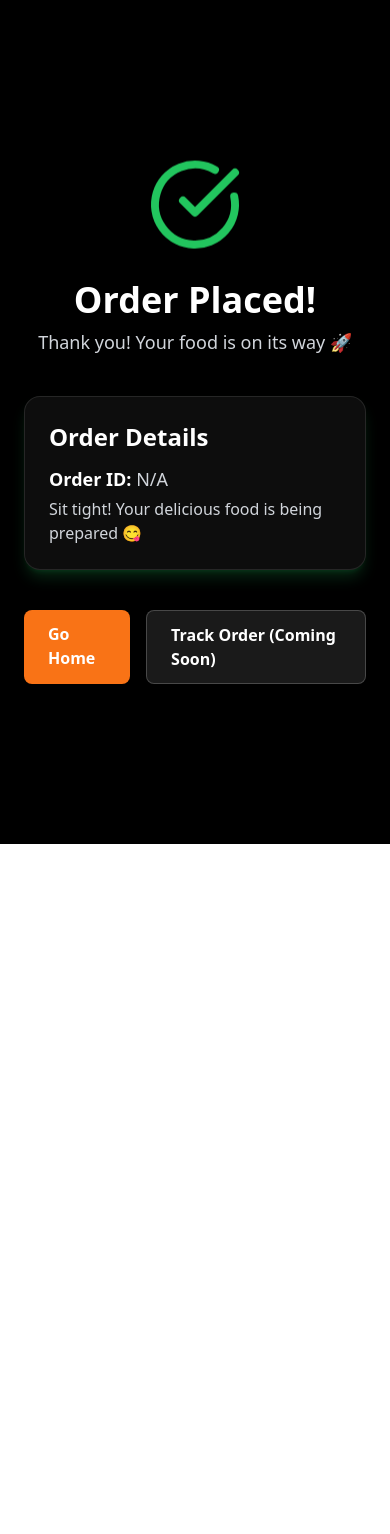
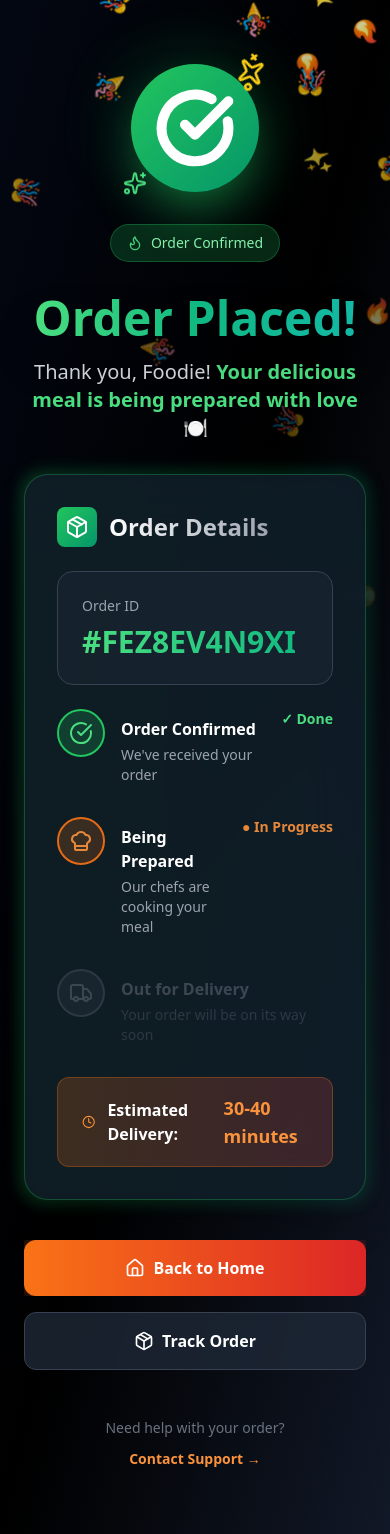
Before and after one commit to imranrkhan13/FoodExpress, a React (Vite) app in the folder frontend/: page /order-success in a window 390 px wide. Before the commit the page ends 844 px from the top, so only its background shows below. Built offline with nearby package versions, Linux system fonts and the light colour scheme.

Commit message:
Update OrderSuccessPage.tsx

```diff
--- a/frontend/src/pages/OrderSuccessPage.tsx
+++ b/frontend/src/pages/OrderSuccessPage.tsx
@@ -1,64 +1,236 @@
 import { useLocation, Link } from "react-router-dom";
-import { CheckCircle } from "lucide-react";
+import { CheckCircle, Home, Package, Clock, Sparkles, Flame, ChefHat, Truck } from "lucide-react";
 
 const OrderSuccessPage = () => {
   const location = useLocation();
-  const { orderId, name } = location.state || {};
+  const { orderId, name } = location.state || { orderId: "FE" + Math.random().toString(36).substr(2, 9).toUpperCase(), name: "Foodie" };
 
   return (
-    <div className="min-h-screen bg-black text-white flex flex-col items-center justify-center px-6">
+    <div className="min-h-screen bg-gradient-to-br from-gray-950 via-black to-gray-900 text-white relative overflow-hidden">
 
-      {/* Success Icon */}
-      <div className="flex flex-col items-center">
-        <CheckCircle className="w-24 h-24 text-green-500 animate-bounce" />
+      {/* Enhanced Background Effects */}
+      <div className="absolute inset-0 -z-10">
+        <div className="absolute inset-0 bg-[radial-gradient(ellipse_at_top,_var(--tw-gradient-stops))] from-green-900/30 via-transparent to-transparent"></div>
+        <div className="absolute inset-0 bg-[radial-gradient(ellipse_at_bottom,_var(--tw-gradient-stops))] from-orange-900/20 via-transparent to-transparent"></div>
 
-        <h1 className="text-4xl font-bold mt-6">Order Placed!</h1>
+        {/* Animated orbs */}
+        <div className="absolute top-1/4 left-1/4 w-96 h-96 bg-green-500/20 blur-[120px] animate-pulse rounded-full"></div>
+        <div className="absolute bottom-1/4 right-1/3 w-96 h-96 bg-orange-500/15 blur-[120px] animate-pulse delay-700 rounded-full"></div>
 
-        <p className="text-gray-300 mt-2 text-lg">
-          Thank you{name ? `, ${name}` : ""}! Your food is on its way 🚀
+        {/* Grid pattern */}
+        <div className="absolute inset-0 bg-[linear-gradient(rgba(255,255,255,.02)_1px,transparent_1px),linear-gradient(90deg,rgba(255,255,255,.02)_1px,transparent_1px)] bg-[size:100px_100px] [mask-image:radial-gradient(ellipse_at_center,transparent_20%,black)]"></div>
+      </div>
+
+      {/* Confetti effect */}
+      <div className="absolute inset-0 pointer-events-none overflow-hidden">
+        {[...Array(20)].map((_, i) => (
+          <div
+            key={i}
+            className="absolute animate-confetti"
+            style={{
+              left: `${Math.random() * 100}%`,
+              top: '-10%',
+              animationDelay: `${Math.random() * 2}s`,
+              animationDuration: `${3 + Math.random() * 2}s`
+            }}
+          >
+            {['🎉', '✨', '🎊', '⭐', '🔥'][Math.floor(Math.random() * 5)]}
+          </div>
+        ))}
+      </div>
+
+      <div className="relative z-10 flex flex-col items-center justify-center min-h-screen px-6 py-16">
+
+        {/* Success Icon with animation */}
+        <div className="relative mb-8">
+          {/* Glowing ring effect */}
+          <div className="absolute inset-0 -z-10">
+            <div className="w-32 h-32 rounded-full bg-green-500/30 blur-2xl animate-pulse"></div>
+          </div>
+
+          {/* Success checkmark */}
+          <div className="relative bg-gradient-to-br from-green-500 to-emerald-600 p-6 rounded-full shadow-2xl shadow-green-500/50 animate-scaleIn">
+            <CheckCircle className="w-20 h-20 text-white" strokeWidth={3} />
+          </div>
+
+          {/* Sparkles */}
+          <Sparkles className="absolute -top-2 -right-2 w-8 h-8 text-yellow-400 animate-spin-slow" />
+          <Sparkles className="absolute -bottom-2 -left-2 w-6 h-6 text-green-400 animate-bounce" />
+        </div>
+
+        {/* Success Message */}
+        <div className="text-center mb-8 space-y-4">
+          <div className="inline-flex items-center gap-2 px-4 py-2 rounded-full bg-green-500/20 border border-green-500/30 backdrop-blur-sm mb-4">
+            <Flame className="w-4 h-4 text-green-400 animate-pulse" />
+            <span className="text-sm font-medium text-green-300">Order Confirmed</span>
+          </div>
+
+          <h1 className="text-5xl md:text-7xl font-black mb-4">
+            <span className="bg-gradient-to-r from-green-400 via-emerald-500 to-teal-500 bg-clip-text text-transparent drop-shadow-2xl">
+              Order Placed!
+            </span>
+          </h1>
+
+          <p className="text-xl md:text-2xl text-gray-300 max-w-xl">
+            Thank you{name ? `, ${name}` : ""}!
+            <span className="text-green-400 font-semibold"> Your delicious meal is being prepared with love 🍽️</span>
           </p>
         </div>
 
-      {/* Order Card */}
-      <div className="
-        mt-10
-        bg-white/5
-        border border-white/10
-        p-6
-        rounded-2xl
-        max-w-lg
-        w-full
-        backdrop-blur-xl
-        shadow-lg shadow-green-500/20
-      ">
-        <h2 className="text-2xl font-semibold mb-3">Order Details</h2>
+        {/* Order Details Card */}
+        <div className="w-full max-w-2xl mb-10">
+          <div className="relative group">
+            {/* Glow effect */}
+            <div className="absolute -inset-1 bg-gradient-to-r from-green-500 to-emerald-600 rounded-3xl blur opacity-25 group-hover:opacity-50 transition duration-500"></div>
 
-        <p className="text-gray-300 text-lg">
-          <span className="font-bold text-white">Order ID:</span> {orderId || "N/A"}
-        </p>
+            <div className="relative bg-gray-900/80 backdrop-blur-xl border border-green-500/30 rounded-3xl p-8 shadow-2xl">
+              <div className="flex items-center gap-3 mb-6">
+                <div className="p-2 bg-gradient-to-br from-green-500 to-emerald-600 rounded-lg">
+                  <Package className="w-6 h-6 text-white" />
+                </div>
+                <h2 className="text-2xl font-bold bg-gradient-to-r from-white to-gray-400 bg-clip-text text-transparent">
+                  Order Details
+                </h2>
+              </div>
 
-        <p className="text-gray-300 mt-1">
-          Sit tight! Your delicious food is being prepared 😋
+              {/* Order ID */}
+              <div className="bg-gray-800/50 rounded-2xl p-6 mb-6 border border-gray-700">
+                <p className="text-gray-400 text-sm mb-2">Order ID</p>
+                <p className="text-3xl font-bold bg-gradient-to-r from-green-400 to-emerald-500 bg-clip-text text-transparent">
+                  #{orderId}
                 </p>
               </div>
 
-      {/* Buttons */}
-      <div className="mt-10 flex gap-4">
+              {/* Status Steps */}
+              <div className="space-y-4">
+                <div className="flex items-start gap-4 relative">
+                  <div className="flex-shrink-0 w-12 h-12 rounded-full bg-green-500/20 border-2 border-green-500 flex items-center justify-center">
+                    <CheckCircle className="w-6 h-6 text-green-400" />
+                  </div>
+                  <div className="flex-1 pt-2">
+                    <h3 className="font-bold text-white mb-1">Order Confirmed</h3>
+                    <p className="text-gray-400 text-sm">We've received your order</p>
+                  </div>
+                  <span className="text-green-400 text-sm font-semibold">✓ Done</span>
+                </div>
+
+                <div className="flex items-start gap-4 relative ml-6">
+                  <div className="absolute left-0 top-0 bottom-0 w-0.5 bg-gradient-to-b from-green-500 to-orange-500"></div>
+                </div>
+
+                <div className="flex items-start gap-4 relative">
+                  <div className="flex-shrink-0 w-12 h-12 rounded-full bg-orange-500/20 border-2 border-orange-500 flex items-center justify-center animate-pulse">
+                    <ChefHat className="w-6 h-6 text-orange-400" />
+                  </div>
+                  <div className="flex-1 pt-2">
+                    <h3 className="font-bold text-white mb-1">Being Prepared</h3>
+                    <p className="text-gray-400 text-sm">Our chefs are cooking your meal</p>
+                  </div>
+                  <span className="text-orange-400 text-sm font-semibold animate-pulse">● In Progress</span>
+                </div>
+
+                <div className="flex items-start gap-4 relative ml-6">
+                  <div className="absolute left-0 top-0 bottom-0 w-0.5 bg-gradient-to-b from-orange-500/50 to-gray-700"></div>
+                </div>
+
+                <div className="flex items-start gap-4 relative opacity-50">
+                  <div className="flex-shrink-0 w-12 h-12 rounded-full bg-gray-700/50 border-2 border-gray-600 flex items-center justify-center">
+                    <Truck className="w-6 h-6 text-gray-500" />
+                  </div>
+                  <div className="flex-1 pt-2">
+                    <h3 className="font-bold text-gray-500 mb-1">Out for Delivery</h3>
+                    <p className="text-gray-600 text-sm">Your order will be on its way soon</p>
+                  </div>
+                </div>
+              </div>
+
+              {/* Estimated Time */}
+              <div className="mt-8 flex items-center justify-center gap-3 py-4 px-6 bg-gradient-to-r from-orange-500/20 to-red-500/20 border border-orange-500/30 rounded-xl">
+                <Clock className="w-5 h-5 text-orange-400" />
+                <span className="text-white font-semibold">Estimated Delivery:</span>
+                <span className="text-orange-400 font-bold text-lg">30-40 minutes</span>
+              </div>
+            </div>
+          </div>
+        </div>
+
+        {/* Action Buttons */}
+        <div className="flex flex-col sm:flex-row gap-4 w-full max-w-md">
           <Link
             to="/"
-          className="px-6 py-3 bg-orange-500 hover:bg-orange-600 rounded-lg text-white font-bold shadow-md hover:scale-105 transition"
+            className="flex-1 group relative overflow-hidden"
           >
-          Go Home
+            <div className="absolute inset-0 bg-gradient-to-r from-orange-500 to-red-600 rounded-xl blur opacity-50 group-hover:opacity-75 transition"></div>
+            <button className="relative w-full py-4 px-6 bg-gradient-to-r from-orange-500 to-red-600 rounded-xl font-bold text-white shadow-lg hover:shadow-orange-500/50 transform hover:scale-[1.02] active:scale-95 transition-all duration-300 flex items-center justify-center gap-2">
+              <Home className="w-5 h-5" />
+              <span>Back to Home</span>
+            </button>
           </Link>
 
-        <Link
-          to="/"
-          className="px-6 py-3 bg-white/10 border border-white/20 rounded-lg text-white font-semibold hover:bg-white/20 transition"
-        >
-          Track Order (Coming Soon)
-        </Link>
+          <button className="flex-1 py-4 px-6 bg-gray-800/80 backdrop-blur-sm border border-gray-700 hover:border-green-500/50 rounded-xl text-white font-semibold hover:bg-gray-800 transition-all duration-300 flex items-center justify-center gap-2 group">
+            <Package className="w-5 h-5 group-hover:text-green-400 transition" />
+            <span>Track Order</span>
+          </button>
         </div>
 
+        {/* Additional Info */}
+        <div className="mt-12 text-center">
+          <p className="text-gray-500 text-sm mb-2">Need help with your order?</p>
+          <button className="text-orange-400 hover:text-orange-300 font-semibold text-sm transition">
+            Contact Support →
+          </button>
+        </div>
+      </div>
+
+      <style>{`
+        @keyframes scaleIn {
+          from {
+            transform: scale(0);
+            opacity: 0;
+          }
+          to {
+            transform: scale(1);
+            opacity: 1;
+          }
+        }
+
+        @keyframes confetti {
+          0% {
+            transform: translateY(0) rotate(0deg);
+            opacity: 1;
+          }
+          100% {
+            transform: translateY(100vh) rotate(720deg);
+            opacity: 0;
+          }
+        }
+
+        .animate-scaleIn {
+          animation: scaleIn 0.6s cubic-bezier(0.34, 1.56, 0.64, 1);
+        }
+
+        .animate-confetti {
+          animation: confetti linear infinite;
+          font-size: 1.5rem;
+        }
+
+        .animate-spin-slow {
+          animation: spin 3s linear infinite;
+        }
+
+        @keyframes spin {
+          from {
+            transform: rotate(0deg);
+          }
+          to {
+            transform: rotate(360deg);
+          }
+        }
+
+        .delay-700 {
+          animation-delay: 700ms;
+        }
+      `}</style>
     </div>
   );
 };
```
Lines whose indentation alone changed are shown as unchanged.
